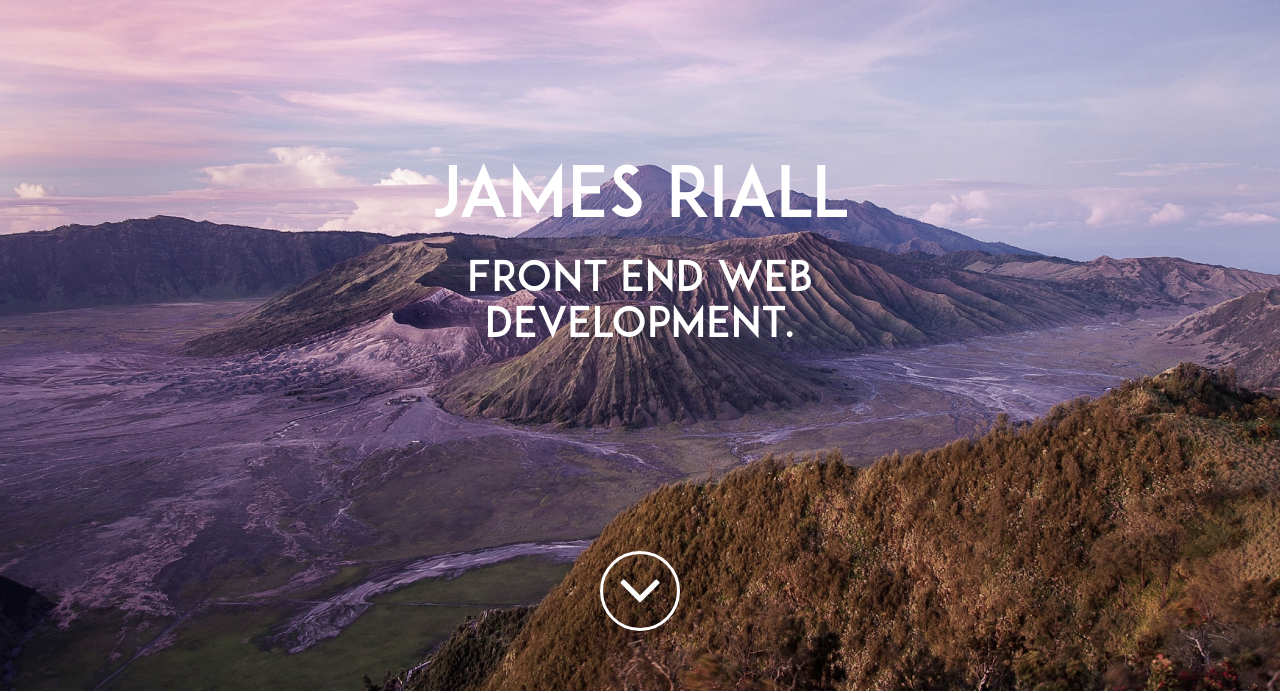
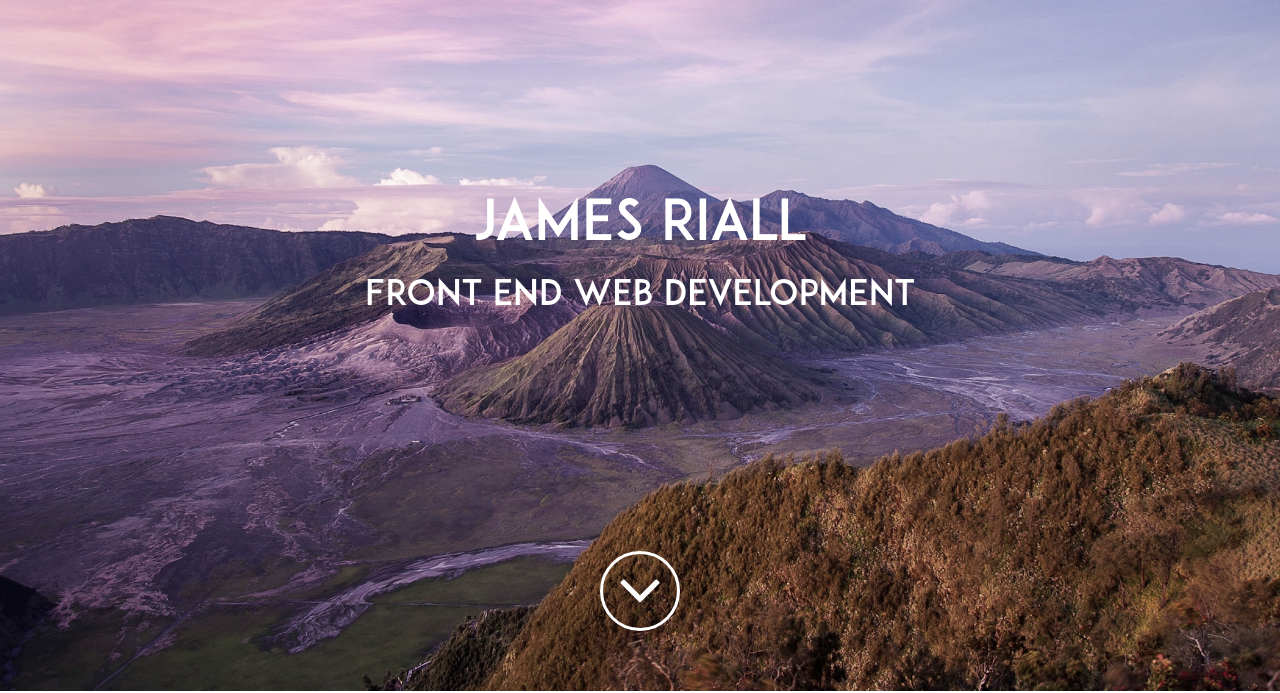
Before and after one commit to jriall/old-portfolio-website, a plain HTML site: page index.html in a window 1280 px wide. Shown: the part 109-802 px from the top of the page. Drawn offline with Linux system fonts and the light colour scheme; some packages are replaced by stand-ins of ours.

Commit message:
fixed some styling issues

```diff
--- a/index.html
+++ b/index.html
@@ -51,7 +51,7 @@
   <div class="cover-page section-position" id="page-top">
     <div class="cover-text fixed">
       <h1>JAMES RIALL</h1>
-      <h2>Front End Web Development.</h2>
+      <h2>Front End Web Development</h2>
     </div>
     <div id="cover-scroll">
       <a data-scroll href="#about-me" class="bouncey"><i class="fa fa-5x fa-angle-down"></i></a>
--- a/js/main.js
+++ b/js/main.js
@@ -55,7 +55,8 @@ $(document).ready(function() {
           '.navbar-custom .nav li a[href="#' +
             $(sectionPosition[i]).attr("id") +
             '"]'
-        ).css("border", "2px transparent");
+        )
+          .css("border", "none")
       }
     }
     //fade in content as we scroll down the page
--- a/scss/base/_typography.scss
+++ b/scss/base/_typography.scss
@@ -1,11 +1,11 @@
 //setting fonts to desired default sizes
 h1 {
-  font-size: 500%;
+  font-size: 400%;
   font-family: $header-font;
 }
 
 h2 {
-  font-size: 300%;
+  font-size: 250%;
   font-family: $main-font-medium;
 }
 
--- a/scss/components/_navbar.scss
+++ b/scss/components/_navbar.scss
@@ -60,7 +60,7 @@
 }
 
 .navbar-custom .nav li.active a {
-  background-color: rgba(255, 255, 255, 0.3);
+  background-color: rgba(255, 255, 255, 1);
 }
 
 .navbar-custom .nav li.active a:hover {
@@ -70,17 +70,14 @@
 @media (min-width: 768px) {
   .navbar-custom {
     padding: 20px 0;
-    border-bottom: none;
     letter-spacing: 1px;
-    background: transparent;
+    // background: transparent;
     -webkit-transition: background 0.5s ease-in-out, padding 0.5s ease-in-out;
     -moz-transition: background 0.5s ease-in-out, padding 0.5s ease-in-out;
     transition: background 0.5s ease-in-out, padding 0.5s ease-in-out;
   }
   .navbar-custom.top-nav-collapse {
     padding: 0;
-    background: black;
-    // border-bottom: 1px solid rgba(255, 255, 255, 0.3);
   }
   .navbar-custom .nav li a {
     margin: 0;
```
Also changed, not shown: css/style.css.
